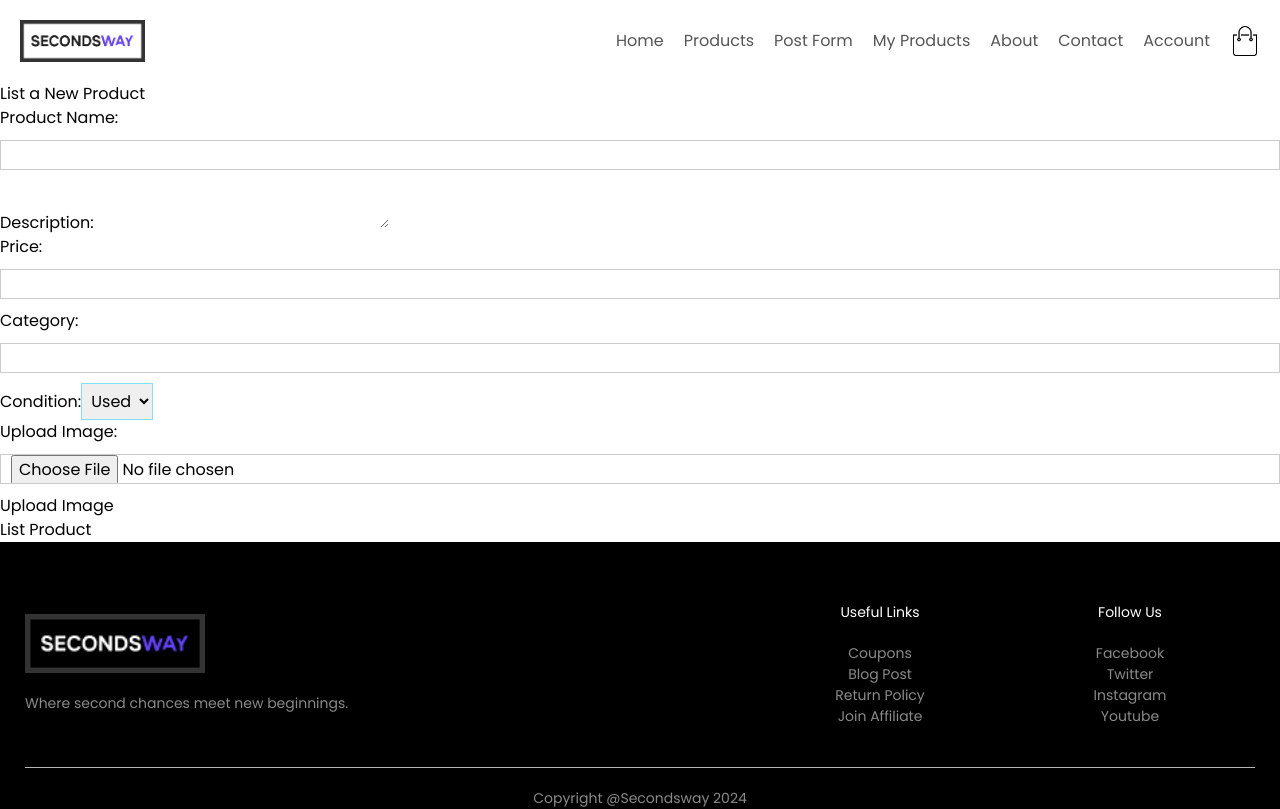
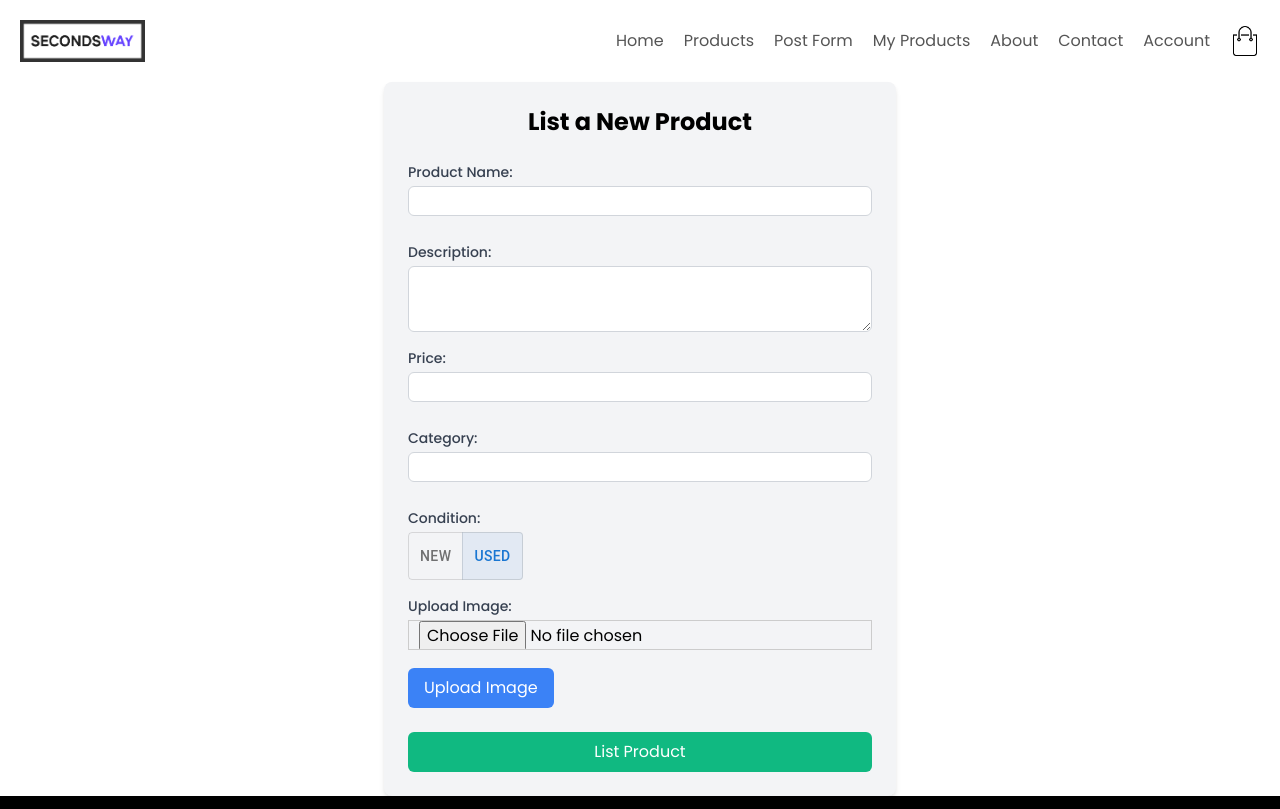
Before and after one commit to Ragulcodes/Secondsway, a React (Create React App) app: page /productsCreationForm in a window 1280 px wide. Shown: the top 809 px of the page. Built offline with nearby package versions, Linux system fonts and the light colour scheme.

Commit message:
Done all the CSS work

```diff
--- a/src/App.css
+++ b/src/App.css
@@ -0,0 +1 @@
+@import 'tailwindcss/tailwind.css';
--- a/src/components/allProducts.js
+++ b/src/components/allProducts.js
@@ -1,6 +1,7 @@
 // src/components/AllProducts.js
 import React, { useEffect, useState } from 'react';
 import axiosInstance from '../axiosInstance';
+import 'tailwindcss/tailwind.css';
 
 const AllProducts = () => {
     const [products, setProducts] = useState([]);
@@ -27,22 +28,23 @@ const AllProducts = () => {
         fetchProducts();
     }, []);
 
-    if (loading) return <div>Loading...</div>;
-    if (error) return <div>{error}</div>;
+    if (loading) return <div className="text-center text-xl font-bold !important">Loading...</div>;
+    if (error) return <div className="text-center text-red-500 text-xl font-bold !important">{error}</div>;
 
     return (
-        <div>
-            <h1>All Products</h1>
-            <div className="products-container">
+        <div className="max-w-7xl mx-auto p-6 bg-gray-100 rounded-lg shadow-md !important">
+            <h1 className="text-3xl font-bold text-center mb-6 !important">All Products</h1>
+            <div className="grid grid-cols-1 sm:grid-cols-2 md:grid-cols-3 lg:grid-cols-4 gap-6 !important">
                 {products.map((product) => (
-                    <div key={product._id} className="product-card">
-                        <h2>{product.name}</h2>
-                        <p>{product.description}</p>
-                        <p>Price: ${product.price}</p>
-                        <p>Category: {product.category}</p>
-                        <p>Condition: {product.condition}</p>
-                        <img style={{ width: '200px', height: '160px' }} src={`http://localhost:5000${product.images[0]}`}/>
-                        {product.user && <p>Seller: {product.user.name}</p>}
+                    <div key={product._id} className="bg-white p-4 rounded-lg shadow-lg flex flex-col !important">
+                        <img className="w-full h-48 object-contain rounded-md mb-4 !important" src={`http://localhost:5000${product.images[0]}`} alt={product.name} />
+                        <h2 className="text-xl font-bold mb-2 !important">{product.name}</h2>
+                        <p className="text-gray-700 mb-2 !important">{product.description}</p>
+                        <p className="text-gray-700 mb-2 font-bold !important">Price: ${product.price}</p>
+                        <p className="text-gray-700 mb-2 !important">Category: {product.category}</p>
+                        <p className="text-gray-700 mb-2 !important">Condition: {product.condition}</p>
+                        {product.user && <p className="text-gray-700 !important">Seller: {product.user.name}</p>}
+                        <button className="mt-auto px-4 py-2 bg-blue-500 text-white rounded-md hover:bg-blue-700 !important">View Details</button>
                     </div>
                 ))}
             </div>
--- a/src/pages/myProducts.js
+++ b/src/pages/myProducts.js
@@ -1,5 +1,6 @@
 import React, { useEffect, useState } from 'react';
 import axiosInstance from '../axiosInstance'; // Adjust the path to your axios instance
+import 'tailwindcss/tailwind.css';
 
 const MyProducts = () => {
     const [products, setProducts] = useState([]);
@@ -49,18 +50,20 @@ const MyProducts = () => {
     }, []);
 
     return (
-        <div>
-            <h2>My Products</h2>
-            {message && <p>{message}</p>}
-            <ul>
+        <div className="max-w-7xl mx-auto p-6 bg-gray-100 rounded-lg shadow-md !important">
+            <h2 className="text-3xl font-bold text-center mb-6 !important">My Products</h2>
+            {message && <p className="text-center text-red-500 text-xl font-bold !important">{message}</p>}
+            <ul className="grid grid-cols-1 sm:grid-cols-2 md:grid-cols-3 lg:grid-cols-4 gap-6 !important">
                 {products.map((product) => (
-                    <li key={product._id}>
-                        <h3>{product.name}</h3>
-                        <p>{product.description}</p>
-                        <p>Price: ${product.price}</p>
-                        <p>Condition: {product.condition}</p>
-                        <img src={`http://localhost:5000${product.images[0]}`} alt={product.name} width="100" />
-                        <button onClick={() => deleteProduct(product._id)}>Delete</button>
+                    <li key={product._id} className="bg-white p-4 rounded-lg shadow-lg flex flex-col !important">
+                        <div className="flex-grow">
+                            <img className="w-full h-40 object-contain rounded-md mb-2 !important" src={`http://localhost:5000${product.images[0]}`} alt={product.name} />
+                            <h3 className="text-xl font-bold mb-2 !important">{product.name}</h3>
+                            <p className="text-gray-700 mb-2 !important">{product.description}</p>
+                            <p className="text-gray-700 mb-2 font-bold !important">Rs.{product.price}</p>
+                            <p className="text-gray-700 mb-2 !important">Condition: {product.condition}</p>
+                        </div>
+                        <button onClick={() => deleteProduct(product._id)} className="mt-2 px-4 py-2 bg-red-500 text-white rounded-md hover:bg-red-700 !important">Delete</button>
                     </li>
                 ))}
             </ul>
--- a/src/pages/productCreationForm.js
+++ b/src/pages/productCreationForm.js
@@ -1,5 +1,8 @@
 import React, { useState } from 'react';
 import axiosInstance from '../axiosInstance';  // Adjust the path to your axios instance
+import 'tailwindcss/tailwind.css';
+import ToggleButton from '@mui/material/ToggleButton';
+import ToggleButtonGroup from '@mui/material/ToggleButtonGroup';
 
 const ProductCreationForm = () => {
     const [productData, setProductData] = useState({
@@ -16,6 +19,12 @@ const ProductCreationForm = () => {
     const handleChange = (e) => {
         const { name, value } = e.target;
         setProductData({ ...productData, [name]: value });
+    };
+
+    const handleConditionChange = (event, newCondition) => {
+        if (newCondition !== null) {
+            setProductData({ ...productData, condition: newCondition });
+        }
     };
 
     const handleImageUpload = async () => {
@@ -74,45 +83,52 @@ const ProductCreationForm = () => {
     };
 
     return (
-        <div>
-            <h2>List a New Product</h2>
-            <form onSubmit={handleSubmit}>
+        <div className="max-w-lg mx-auto p-6 bg-gray-100 rounded-lg shadow-md !important">
+            <h2 className="text-2xl font-bold text-center mb-6 !important">List a New Product</h2>
+            <form onSubmit={handleSubmit} className="flex flex-col space-y-4 !important">
                 <div>
-                    <label>Product Name:</label>
-                    <input type="text" name="name" value={productData.name} onChange={handleChange} required />
+                    <label className="block text-sm font-medium text-gray-700 !important">Product Name:</label>
+                    <input type="text" name="name" value={productData.name} onChange={handleChange} required className="mt-1 block w-full p-2 border border-gray-300 rounded-md !important" />
                 </div>
                 <div>
-                    <label>Description:</label>
-                    <textarea name="description" value={productData.description} onChange={handleChange} required></textarea>
+                    <label className="block text-sm font-medium text-gray-700 !important">Description:</label>
+                    <textarea name="description" value={productData.description} onChange={handleChange} required className="mt-1 block w-full p-2 border border-gray-300 rounded-md !important"></textarea>
                 </div>
                 <div>
-                    <label>Price:</label>
-                    <input type="number" name="price" value={productData.price} onChange={handleChange} required />
+                    <label className="block text-sm font-medium text-gray-700 !important">Price:</label>
+                    <input type="number" name="price" value={productData.price} onChange={handleChange} required className="mt-1 block w-full p-2 border border-gray-300 rounded-md !important" />
                 </div>
                 <div>
-                    <label>Category:</label>
-                    <input type="text" name="category" value={productData.category} onChange={handleChange} required />
+                    <label className="block text-sm font-medium text-gray-700 !important">Category:</label>
+                    <input type="text" name="category" value={productData.category} onChange={handleChange} required className="mt-1 block w-full p-2 border border-gray-300 rounded-md !important" />
                 </div>
                 <div>
-                    <label>Condition:</label>
-                    <select name="condition" value={productData.condition} onChange={handleChange} required>
-                        <option value="new">New</option>
-                        <option value="used">Used</option>
-                    </select>
+                    <label className="block text-sm font-medium text-gray-700 !important">Condition:</label>
+                    <ToggleButtonGroup
+                        color="primary"
+                        value={productData.condition}
+                        exclusive
+                        onChange={handleConditionChange}
+                        aria-label="Condition"
+                        className="mt-1 block w-full"
+                    >
+                        <ToggleButton value="new">New</ToggleButton>
+                        <ToggleButton value="used">Used</ToggleButton>
+                    </ToggleButtonGroup>
                 </div>
                 <div>
-                    <label>Upload Image:</label>
-                    <input type="file" onChange={(e) => setSelectedImage(e.target.files[0])} />
-                    <button type="button" onClick={handleImageUpload}>Upload Image</button>
-                    <ul>
+                    <label className="block text-sm font-medium text-gray-700 !important">Upload Image:</label>
+                    <input type="file" onChange={(e) => setSelectedImage(e.target.files[0])} className="mt-1 block w-full !important" />
+                    <button type="button" onClick={handleImageUpload} className="mt-2 px-4 py-2 bg-blue-500 text-white rounded-md hover:bg-blue-700 !important">Upload Image</button>
+                    <ul className="mt-2 space-y-2 !important">
                         {productData.images.map((url, index) => (
-                            <li key={index}><img src={`http://localhost:5000${url}`} alt="Product" width="100" /></li>
+                            <li key={index}><img src={`http://localhost:5000${url}`} alt="Product" className="w-24 h-24 object-cover rounded-md !important" /></li>
                         ))}
                     </ul>
                 </div>
-                <button type="submit">List Product</button>
+                <button type="submit" className="px-4 py-2 bg-green-500 text-white rounded-md hover:bg-green-700 !important">List Product</button>
             </form>
-            {message && <p>{message}</p>}
+            {message && <p className="mt-4 text-center text-red-500 font-bold !important">{message}</p>}
         </div>
     );
 };
--- a/src/styles/style.css
+++ b/src/styles/style.css
@@ -1,4 +1,5 @@
 @import url('@fortawesome/fontawesome-free/css/all.min.css');
+@import 'tailwindcss/tailwind.css';
 
 *{
   margin: 0;
@@ -29,6 +30,9 @@ nav ul li{
   display: inline-block;
   margin-right: 20px;
 }
+
+
+
 
 
 
```
Also changed, not shown: package.json (+7 -2 lines), 1 other file (tests, documents, lock files or other folders). Lines whose indentation alone changed are shown as unchanged.
